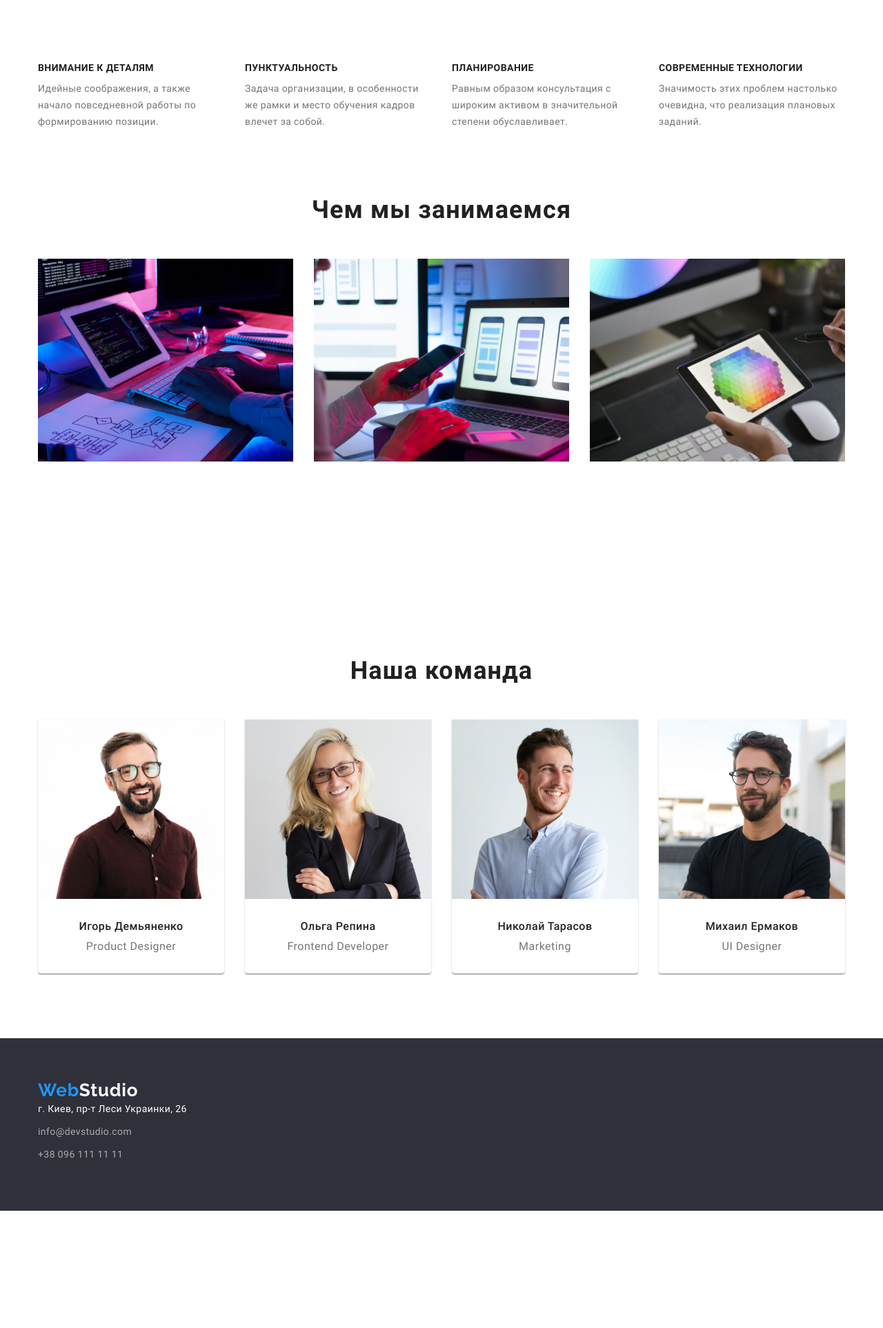
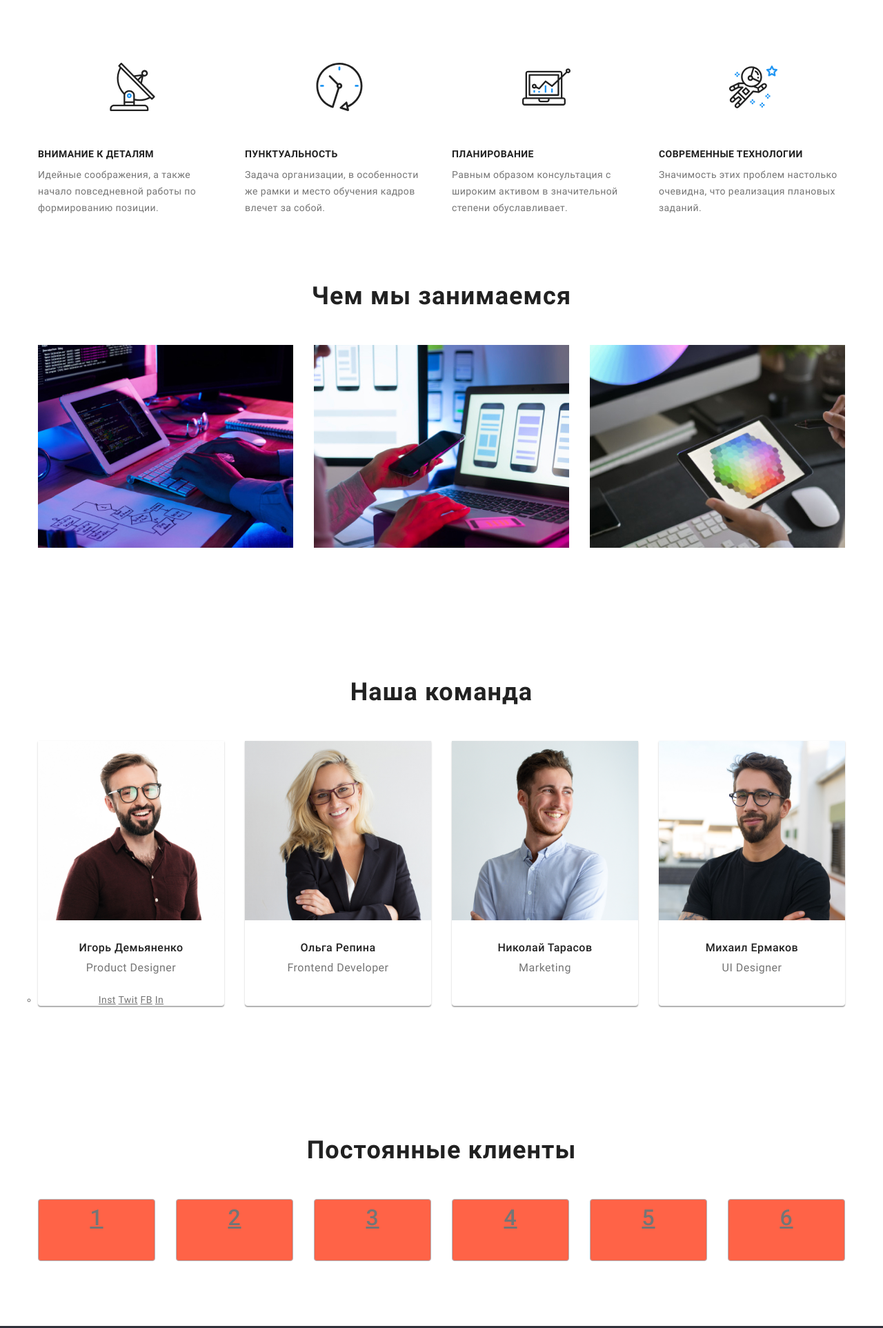
Before and after one commit to YehorYermolenko/goit-markup-hw-04, a plain HTML site: page index.html in a window 1280 px wide. Shown: the part 683-2608 px from the top of the page at 69% size. Before the commit the page ends 2438 px from the top, so only its background shows below. Drawn offline with nearby package versions, Linux system fonts and the light colour scheme.

Commit message:
Этап 1
Добавлен фон Героя. Наверх него радиальны граидиент. Добавлены иконки в секцию под героя. Добавлена секция Наши клиенты

```diff
--- a/css/styles.css
+++ b/css/styles.css
@@ -231,6 +231,11 @@ ul {
   text-align: center;
   margin-top: 0;
   margin-bottom: 0;
+  background-image: radial-gradient(circle at center, rgba(47, 48, 58, 0.4), rgba(47, 48, 58, 0.4)),
+    url(../img/Hero-backgrnd.jpg);
+  background-repeat: no-repeat;
+  background-position: center, center;
+  background-size: cover, cover;
 }
 
 .hero-text {
@@ -274,6 +279,54 @@ ul {
 
 .feature-item {
   width: calc((100% - 90px) / 4);
+}
+
+.feature-item-1::before {
+  content: "";
+  display: block;
+  width: 70px;
+  height: 70px;
+  background-repeat: no-repeat;
+  background-position: center;
+  margin-bottom: 55px;
+  margin-left: 102px;
+  background-image: url(../svg/Sattelite.svg);
+}
+
+.feature-item-2::before {
+  content: "";
+  display: block;
+  width: 70px;
+  height: 70px;
+  background-repeat: no-repeat;
+  background-position: center;
+  margin-bottom: 55px;
+  margin-left: 102px;
+  background-image: url(../svg/clock.svg);
+}
+
+.feature-item-3::before {
+  content: "";
+  display: block;
+  width: 70px;
+  height: 70px;
+  background-repeat: no-repeat;
+  background-position: center;
+  margin-bottom: 55px;
+  margin-left: 102px;
+  background-image: url(../svg/planning.svg);
+}
+
+.feature-item-4::before {
+  content: "";
+  display: block;
+  width: 70px;
+  height: 70px;
+  background-repeat: no-repeat;
+  background-position: center;
+  margin-bottom: 55px;
+  margin-left: 102px;
+  background-image: url(../svg/Spaceman.svg);
 }
 
 .feature-item:nth-child(4n) {
@@ -353,7 +406,6 @@ element .feature-item {
   line-height: 1.17;
   text-align: center;
   color: var(--title);
-  padding-top: 94px;
   padding-bottom: 50px;
 }
 
@@ -371,6 +423,54 @@ element .feature-item {
   color: var(--text);
   padding-top: 10px;
   padding-bottom: 30px;
+}
+
+/* Our Clients */
+
+.our-clients-title {
+  font-style: normal;
+  font-weight: 700;
+  font-size: 36px;
+  line-height: 1.17;
+  text-align: center;
+  color: var(--title);
+  padding-bottom: 50px;
+}
+
+.our-clients-list li {
+  text-decoration: none;
+  /* list-style: none; */
+}
+
+.our-clients-list {
+  display: flex;
+  margin-bottom: 0px;
+  margin-left: auto;
+  margin-right: auto;
+  align-items: center;
+  justify-content: center;
+}
+
+.our-clients-list-link {
+  display: flex;
+  margin-left: auto;
+  margin-right: auto;
+  justify-content: center;
+  min-width: 170px;
+  min-height: 90px;
+  font-size: 32px;
+  font-weight: 500;
+  line-height: 1.625;
+  text-align: center;
+  letter-spacing: 0.03em;
+  color: inherit;
+  background-color: tomato;
+  border-radius: 4px;
+  border: 1px solid rgba(175, 177, 184, 1);
+}
+
+.our-clients-list .item:not(:last-child) {
+  margin-right: 30px;
 }
 
 /* Footer */
--- a/index.html
+++ b/index.html
@@ -42,25 +42,25 @@
         <h2 hidden>Наши преимущества</h2>
         <div class="container">
           <ul class="list feature-list">
-            <li class="feature-item">
+            <li class="feature-item feature-item-1">
               <h3 class="feature-item-title">Внимание к деталям</h3>
               <p class="feature-item-text">
                 Идейные соображения, а также начало повседневной работы по формированию позиции.
               </p>
             </li>
-            <li class="feature-item">
+            <li class="feature-item feature-item-2">
               <h3 class="feature-item-title">Пунктуальность</h3>
               <p class="feature-item-text">
                 Задача организации, в особенности же рамки и место обучения кадров влечет за собой.
               </p>
             </li>
-            <li class="feature-item">
+            <li class="feature-item feature-item-3">
               <h3 class="feature-item-title">Планирование</h3>
               <p class="feature-item-text">
                 Равным образом консультация с широким активом в значительной степени обуславливает.
               </p>
             </li>
-            <li class="feature-item">
+            <li class="feature-item feature-item-4">
               <h3 class="feature-item-title">Современные технологии</h3>
               <p class="feature-item-text">
                 Значимость этих проблем настолько очевидна, что реализация плановых заданий.
@@ -104,6 +104,14 @@
             <img src="./img/out_team/igor.jpg" width="270" height="260" alt="фото Игоря Демьяненко" />
             <h3 class="our-team-name">Игорь Демьяненко</h3>
             <p lang="en" class="our-team-profession">Product Designer</p>
+            <ul>
+              <li>
+                <a href="">Inst</a>
+                <a href="">Twit</a>
+                <a href="">FB</a>
+                <a href="">In</a>
+              </li>
+            </ul>
           </li>
           <li class="team-list-people">
             <img src="./img/out_team/olga.jpg" width="270" height="260" alt="фото Ольги Репиной" />
@@ -121,6 +129,19 @@
             <p lang="en" class="our-team-profession">UI Designer</p>
           </li>
         </ul>
+      </section>
+      <section class="section">
+        <h2 class="our-clients-title">Постоянные клиенты</h2>
+        <div class="container">
+          <ul class="list our-clients-list">
+            <li class="item"><a href="" class="our-clients-list-link">1</a></li>
+            <li class="item"><a href="" class="our-clients-list-link">2</a></li>
+            <li class="item"><a href="" class="our-clients-list-link">3</a></li>
+            <li class="item"><a href="" class="our-clients-list-link">4</a></li>
+            <li class="item"><a href="" class="our-clients-list-link">5</a></li>
+            <li class="item"><a href="" class="our-clients-list-link">6</a></li>
+          </ul>
+        </div>
       </section>
     </main>
     <footer class="footer">
```
Also changed, not shown: img/Hero-backgrnd-overlay.jpg (added), img/Hero-backgrnd.jpg (added), svg/Sattelite.svg (added), svg/Spaceman.svg (added), svg/clock.svg (added), svg/planning.svg (added).
